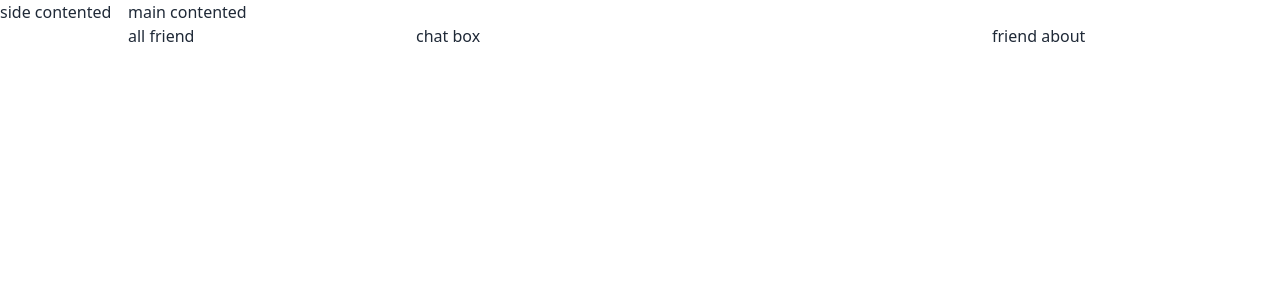
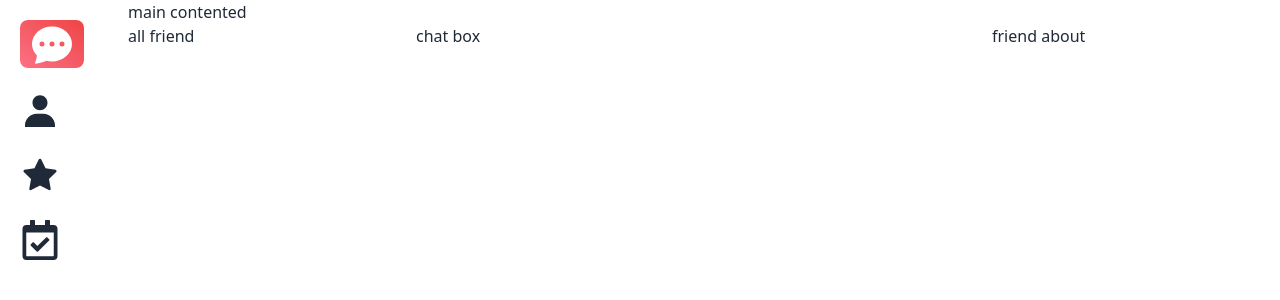
Before and after one commit to absiddik676/chat-application-client, a React (Vite) app: page / in a window 1280 px wide. Shown: the top 300 px of the page. Built offline with nearby package versions, Linux system fonts and the light colour scheme.

Commit message:
side content added

```diff
--- a/src/Layout/MainLayout.jsx
+++ b/src/Layout/MainLayout.jsx
@@ -1,9 +1,10 @@
 import React from 'react';
+import SideContent from '../pages/SideContante/SideContent';
 
 const MainLayout = () => {
     return (
         <div className='grid grid-cols-10'>
-            <div>side contented</div>
+            <div><SideContent/></div>
             <div className='col-span-9'>
                 main contented
                 <div className='grid grid-cols-4'>
--- a/src/page/Home/Home/Home.jsx
+++ /dev/null
@@ -1,11 +0,0 @@
-import React from 'react';
-
-const Home = () => {
-    return (
-        <div>
-
-        </div>
-    );
-};
-
-export default Home;
--- /dev/null
+++ b/src/pages/SideContante/SideContent.jsx
@@ -0,0 +1,25 @@
+import React from 'react';
+import { BsFillChatDotsFill } from "react-icons/bs";
+import { BiSolidUser } from "react-icons/bi";
+import { AiFillStar } from "react-icons/ai";
+import { FaRegCalendarCheck } from "react-icons/fa";
+const SideContent = () => {
+    return (
+        <div className='p-5'>
+            <div className=' w-16 h-12 rounded-lg flex justify-center items-center bg-gradient-to-tr from-rose-400 to-red-500'>
+                <BsFillChatDotsFill className='text-white' size={40} />
+            </div>
+            <div>
+                <BiSolidUser className='my-6' size={40} />
+            </div>
+            <div>
+                <AiFillStar className='mb-6 ' size={40} />
+            </div>
+            <div>
+                <FaRegCalendarCheck size={40} />
+            </div>
+        </div>
+    );
+};
+
+export default SideContent;
```
